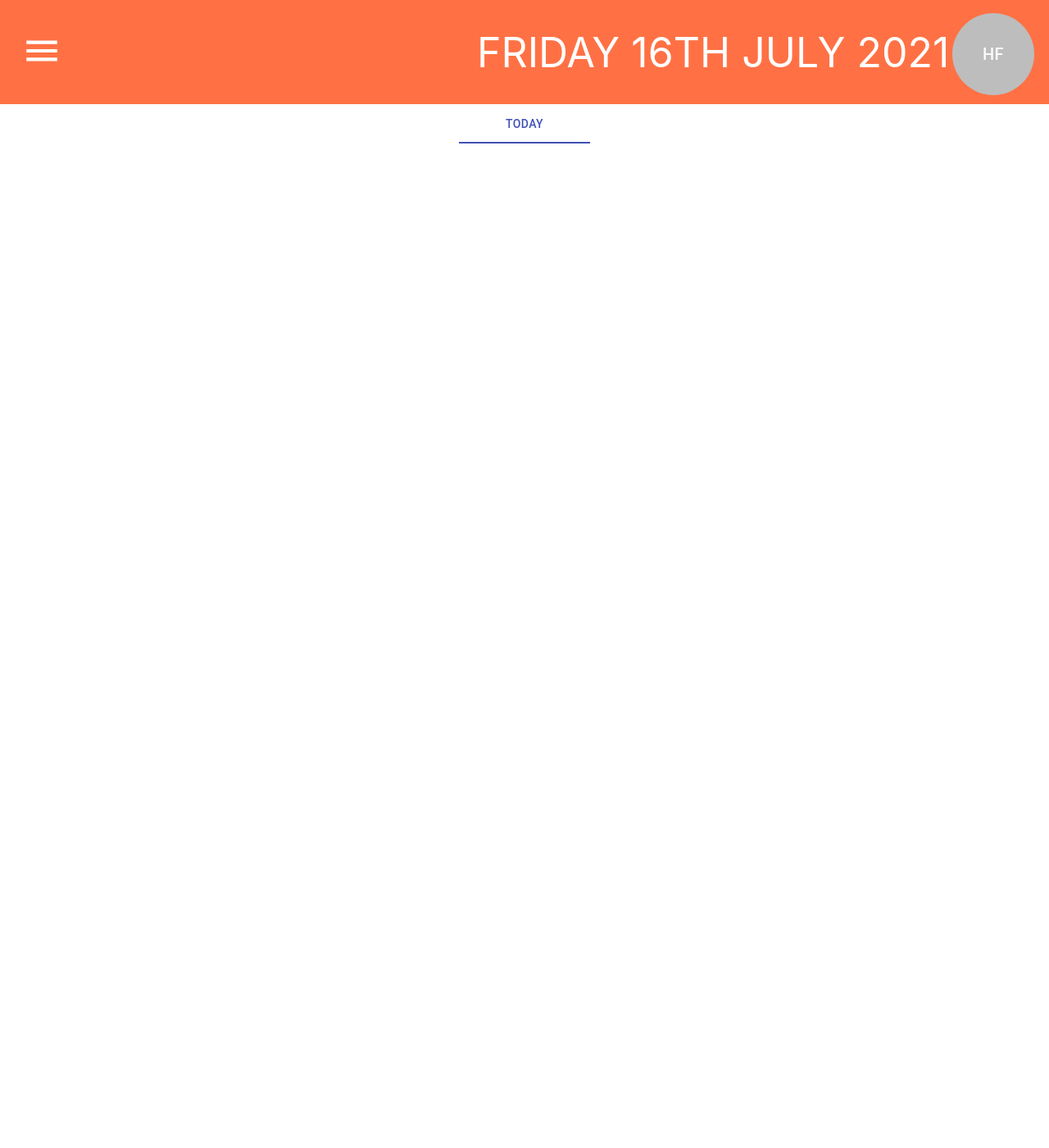
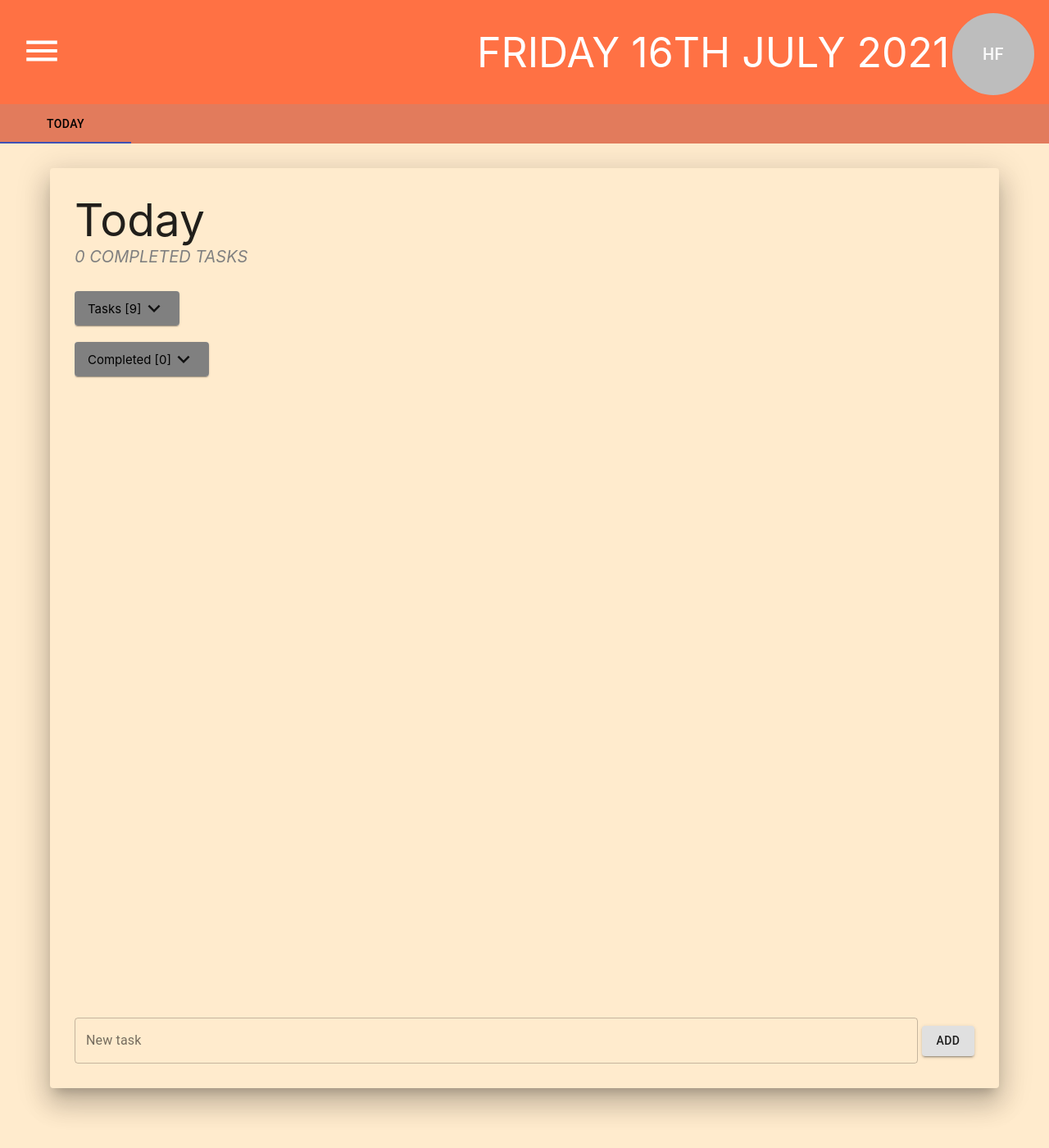
Before and after one commit to hengsCode/MyDay-ToDoApp, a React (Create React App) app: page /all in a window 1280 px wide. Shown: the top 1400 px of the page at 82% size. Before the commit the page ends 800 px from the top, so only its background shows below. Built offline with nearby package versions, Linux system fonts and the light colour scheme.

Commit message:
updated tabs to view all tasks

```diff
--- /dev/null
+++ b/src/components/AllTaskView/CategoryTaskView/index.js
@@ -0,0 +1,74 @@
+import { React, useState } from "react";
+import { Paper, TextField, Button } from "@material-ui/core";
+import TaskList from "../../../components/TaskList";
+import "./styles.css";
+import { useSelector, useDispatch } from "react-redux";
+import { setTaskList } from "../../../redux/slices/category.slice";
+import { ExpandMore, ExpandLess } from "@material-ui/icons";
+
+const expandMore = <ExpandMore className="task-list-icon" />;
+const expandLess = <ExpandLess className="task-list-icon" />;
+
+const CategoryTaskView = (props) => {
+  const { index } = props;
+  const { categoryList } = useSelector((state) => state.category);
+  const dispatch = useDispatch();
+  const [newTask, setNewTask] = useState("");
+  const handleChange = (e) => {
+    setNewTask(e.target.value);
+  };
+
+  const handleClick = () => {
+    dispatch(
+      setTaskList({
+        index: index,
+        taskList: [
+          ...categoryList[index].taskList,
+          { label: newTask, checked: false },
+        ],
+      })
+    );
+    setNewTask("");
+  };
+
+  return (
+    <div className="category-list-container">
+      <div className="category-list-content">
+        <Paper className="category-task-view-container" elevation={20}>
+          <div className="category-task-view-header-container">
+            <div className="category-task-view-header">
+              {categoryList[index].label}
+            </div>
+            <div className="category-task-view-sub-header">
+              {categoryList[index].completedList.length} completed tasks
+            </div>
+          </div>
+          <div className="category-task-list-container">
+            <TaskList index={index} />
+          </div>
+          <div className="category-task-view-new-task">
+            <TextField
+              value={newTask}
+              type="input"
+              variant="outlined"
+              label="New task"
+              fullWidth
+              onChange={handleChange}
+            ></TextField>
+            <div className="new-task-button-container">
+              <Button
+                className="new-task-button"
+                variant="contained"
+                onClick={handleClick}
+              >
+                Add
+              </Button>
+            </div>
+          </div>
+        </Paper>
+      </div>
+    </div>
+  );
+};
+
+export default CategoryTaskView;
--- /dev/null
+++ b/src/components/AllTaskView/CategoryTaskView/styles.css
@@ -0,0 +1,47 @@
+.category-list-container {
+  background-color: blanchedalmond;
+  height: 1328px;
+}
+
+.category-list-content {
+  display: flex;
+  justify-content: center;
+  height: 80%;
+  padding: 30px;
+}
+.category-task-view-container {
+  display: flex;
+  flex-direction: column;
+  padding: 30px;
+  width: 90%;
+  height: 100%;
+  background-color: blanchedalmond !important;
+}
+.category-task-view-header-container {
+  padding-bottom: 30px;
+}
+.category-task-view-header {
+  text-transform: capitalize;
+  font-size: 55px;
+}
+.category-task-view-sub-header {
+  text-transform: uppercase;
+  color: grey;
+  font-size: 20px;
+  font-style: italic;
+}
+
+.category-task-list-container {
+  height: 100%;
+  background-color: blanchedalmond;
+  scroll-behavior: smooth !important;
+  overflow: auto;
+}
+.category-task-list::-webkit-scrollbar {
+  width: 0;
+}
+
+.category-task-view-new-task {
+  display: flex;
+  /* position:absolute */
+}
--- a/src/components/AllTaskView/index.js
+++ b/src/components/AllTaskView/index.js
@@ -1,15 +1,15 @@
-import { React, useState, useEffect } from "react";
+import { React, useState } from "react";
 import HomeHeader from "../HomePage/HomeHeader";
 import { Tabs, Tab } from "@material-ui/core";
-import { useSelector, useDispatch } from "react-redux";
-import { setCategory } from "../../redux/slices/category.slice";
+import { useSelector } from "react-redux";
+import CategoryTaskView from "./CategoryTaskView";
+import "./styles.css";
 
 const AllTaskView = (props) => {
   const [value, setValue] = useState(0);
   const { categoryList } = useSelector((state) => state.category);
-  const dispatch = useDispatch();
 
-  const handleChange = (event, newValue) => {
+  const handleChange = (_, newValue) => {
     setValue(newValue);
   };
 
@@ -22,13 +22,13 @@ const AllTaskView = (props) => {
           value={value}
           onChange={handleChange}
           indicatorColor="primary"
-          textColor="primary"
-          centered
+          className="tabs-container"
         >
           {categoryList.map((category) => {
             return <Tab label={category.label} />;
           })}
         </Tabs>
+        <CategoryTaskView index={value} />
       </div>
     </div>
   );
--- /dev/null
+++ b/src/components/AllTaskView/styles.css
@@ -0,0 +1,3 @@
+.tabs-container {
+  background-color: #e27b5c;
+}
--- a/src/components/HomeDrawer/index.js
+++ b/src/components/HomeDrawer/index.js
@@ -66,6 +66,7 @@ const HomeDrawer = (props) => {
 
   const handleClose = () => {
     setOpen(false);
+    setNewTitle("");
   };
 
   const handleAdd = () => {
--- a/src/components/TaskList/index.js
+++ b/src/components/TaskList/index.js
@@ -14,12 +14,13 @@ const expandLess = <ExpandLess className="task-list-icon" />;
 
 const TaskList = (props) => {
   const { index } = props;
+  const { categoryList } = useSelector((state) => state.category);
+  const dispatch = useDispatch();
+
   const [completeBool, setCompleteBool] = useState(false);
   const [todoBool, setToDoBool] = useState(false);
   const [completeOpen, setCompleteOpen] = useState(expandMore);
   const [todoOpen, setToDoOpen] = useState(expandMore);
-  const { categoryList } = useSelector((state) => state.category);
-  const dispatch = useDispatch();
 
   const handleCompleteOpen = () => {
     setCompleteBool(!completeBool);
```
